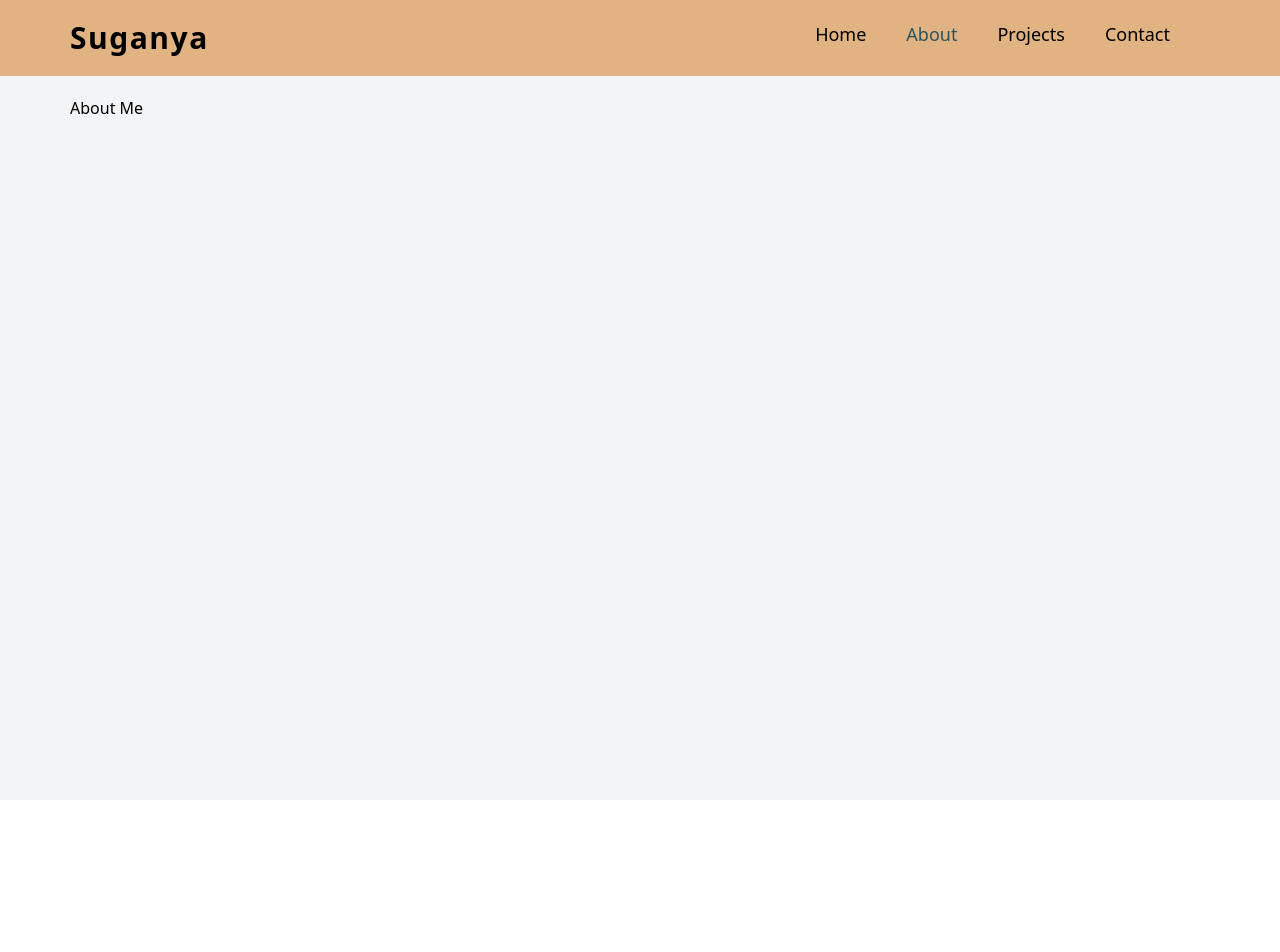
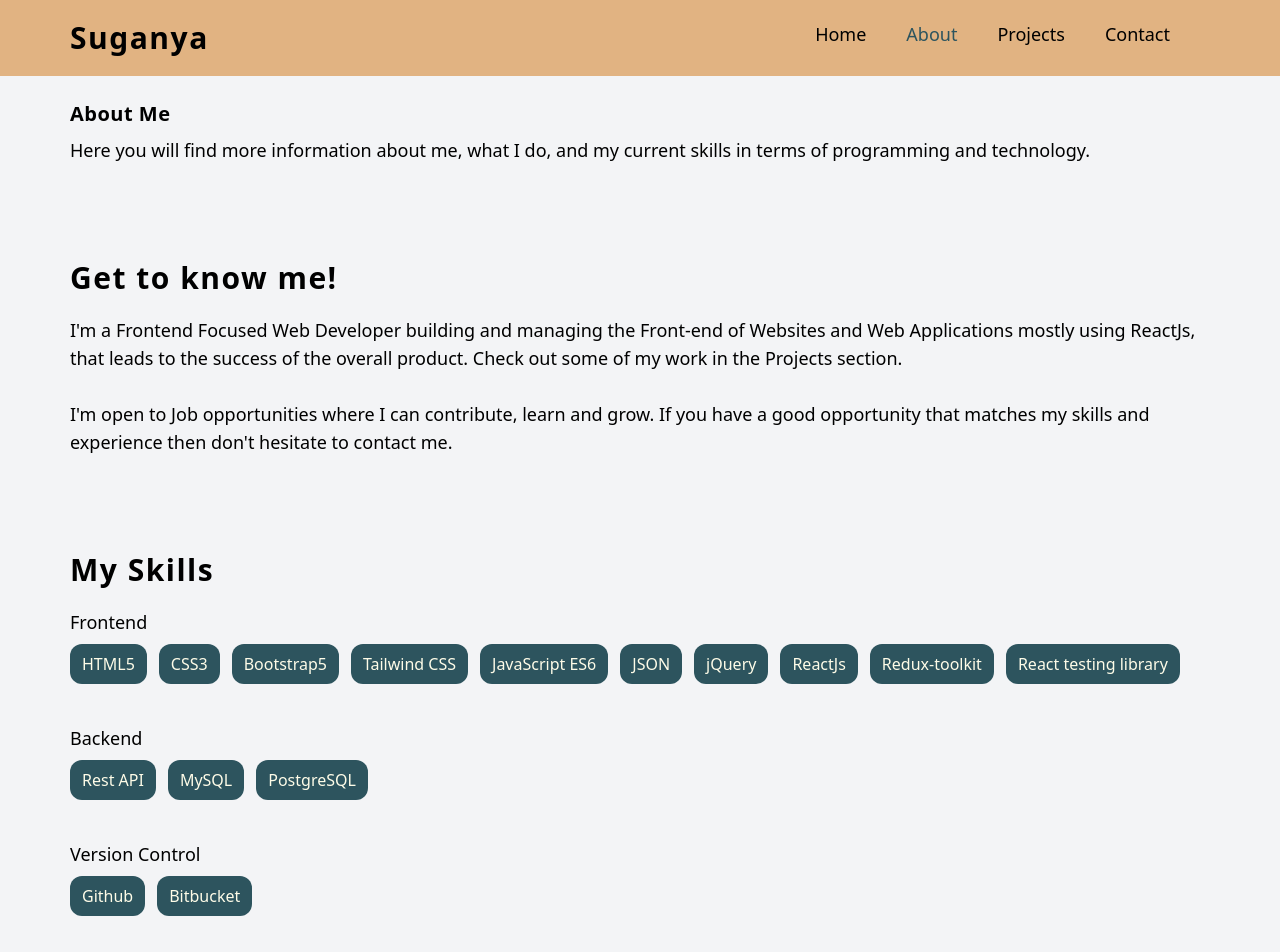
Before and after one commit to suganya-muthusamy/portfolio, a React (Create React App) app: page /about in a window 1280 px wide. Shown: the top 952 px of the page. Before the commit the page ends 800 px from the top, so only its background shows below. Built offline with nearby package versions, Linux system fonts and the light colour scheme.

Commit message:
Added About section

```diff
--- a/src/components/About.js
+++ b/src/components/About.js
@@ -1,12 +1,55 @@
-// src/pages/About.js
 import React from "react";
+import data from "./../datasets/skills.json";
 
 const About = () => {
+  console.log(data, "slills");
   return (
-    <div className="bg-gray-100 h-[100vh]">
-      <div className="w-full xl:w-[1140px] px-4 xl:px-0 xl:mx-auto gap-7 h-full pt-24">
+    <div className="bg-gray-100 py-20">
+      <div className="w-full xl:w-[1140px] px-4 xl:px-0 xl:mx-auto gap-7 h-full">
+        <div className="my-5">
+          <h2 className="text-xl font-bold tracking-wide">About Me</h2>
+          <p className="text-lg mt-2">
+            Here you will find more information about me, what I do, and my
+            current skills in terms of programming and technology.
+          </p>
+        </div>
+        <div className="my-24">
+          <h1 className="text-3xl font-bold my-5 tracking-wider">
+            Get to know me!
+          </h1>
+
+          <p className="text-lg">
+            I'm a Frontend Focused Web Developer building and managing the
+            Front-end of Websites and Web Applications mostly using ReactJs,
+            that leads to the success of the overall product. Check out some of
+            my work in the Projects section.
+            <br /> <br />
+            I'm open to Job opportunities where I can contribute, learn and
+            grow. If you have a good opportunity that matches my skills and
+            experience then don't hesitate to contact me.
+          </p>
+        </div>
         <div>
-          <h2>About Me</h2>
+          <h1 className="text-3xl font-bold my-5 tracking-wider">My Skills</h1>
+          {data.skillSets.map((skillset) => {
+            return (
+              <div key={skillset.id} className="mb-10">
+                <span className="text-lg font-medium">{skillset.topic}</span>
+                <ul className="flex my-2">
+                  {skillset.skills.map((skill, i) => {
+                    return (
+                      <li
+                        key={i}
+                        className="py-2 px-3 bg-night-blue text-yellow-50 mr-3 rounded-xl font-medium"
+                      >
+                        {skill}
+                      </li>
+                    );
+                  })}
+                </ul>
+              </div>
+            );
+          })}
         </div>
       </div>
     </div>
--- a/src/components/Home.js
+++ b/src/components/Home.js
@@ -9,9 +9,9 @@ const Home = () => {
             Hi! I am Suganya Anbazhagan
           </h1>
           <p className="text-2xl font-medium leading-10">
-            A passionate Frontend Developer with expertise in ReactJS. <br />A
-            knack for creating stunning, responsive web applications. Let's
-            build something amazing together!
+            With over 3 years of experience as a Frontend Developer with
+            expertise in ReactJS, I have successfully built stunning, responsive
+            web applications.
           </p>
         </div>
       </div>
--- a/src/components/Navbar.js
+++ b/src/components/Navbar.js
@@ -13,7 +13,7 @@ const Navbar = () => {
   const mobileActiveLink = "text-sand-tan";
 
   return (
-    <nav className="bg-sand-tan absolute top-0 w-[100vw]">
+    <nav className="bg-sand-tan absolute top-0 w-full">
       <div className="w-full xl:w-[1140px] px-4 xl:px-0 py-5 xl:mx-auto flex justify-between">
         <h1 className="text-3xl font-bold tracking-wider w-3/12">Suganya</h1>
 
--- /dev/null
+++ b/src/datasets/skills.json
@@ -0,0 +1,45 @@
+{
+  "skillSets": [
+    {
+      "id": 1,
+      "topic": "Frontend",
+      "skills": [
+        "HTML5",
+        "CSS3",
+        "Bootstrap5",
+        "Tailwind CSS",
+        "JavaScript ES6",
+        "JSON",
+        "jQuery",
+        "ReactJs",
+        " Redux-toolkit",
+        "React testing library"
+      ]
+    },
+    {
+      "id": 2,
+      "topic": "Backend",
+      "skills": ["Rest API", "MySQL", "PostgreSQL"]
+    },
+    {
+      "id": 3,
+      "topic": "Version Control",
+      "skills": ["Github", "Bitbucket"]
+    },
+    {
+      "id": 4,
+      "topic": "Other Tools",
+      "skills": [
+        "Jira",
+        "Asana",
+        "Visual Studio Code",
+        "Developer Tools(Chrome, React, and Redux)"
+      ]
+    },
+    {
+      "id": 5,
+      "topic": "Familiar Technologies",
+      "skills": [" Fast API", "Postman", "Figma"]
+    }
+  ]
+}
```
